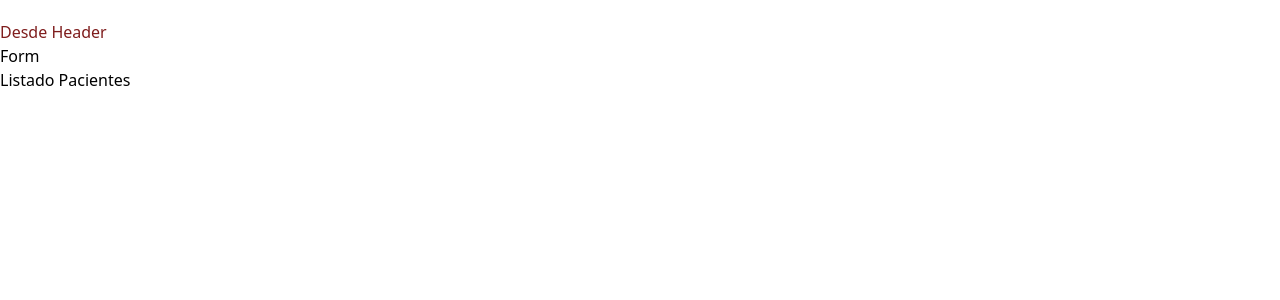
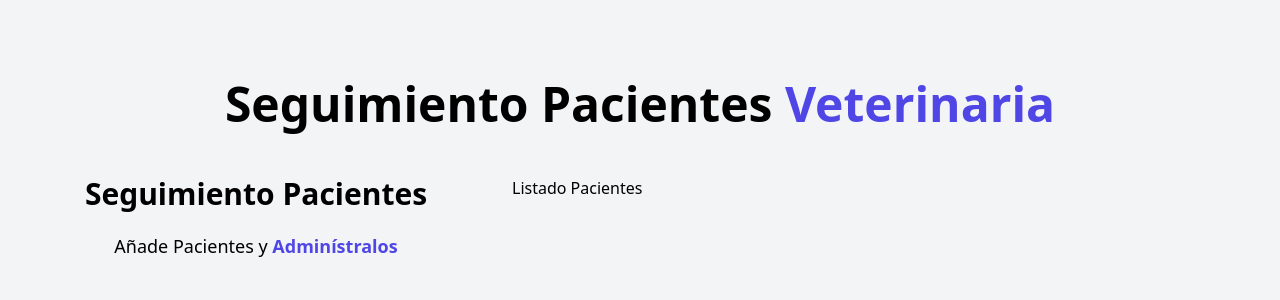
Before and after one commit to CarlosCrisonG/Appointment-RB, a React (Vite) app: page / in a window 1280 px wide. Shown: the top 300 px of the page. Built offline with nearby package versions, Linux system fonts and the light colour scheme.

Commit message:
Form header added

```diff
--- a/index.html
+++ b/index.html
@@ -6,7 +6,7 @@
     <meta name="viewport" content="width=device-width, initial-scale=1.0" />
     <title>Appointment App</title>
   </head>
-  <body>
+  <body class="bg-gray-100 h-screen">
     <div id="root"></div>
     <script type="module" src="/src/main.jsx"></script>
   </body>
--- a/src/App.jsx
+++ b/src/App.jsx
@@ -5,11 +5,15 @@
 function App() {
 
   return (
-    <>
+    <div className="container mx-auto mt-20">
       <Header />
-      <Form />
-      <ListadoPacientes />
-    </>
+
+      <div className="mt-12 md:flex">
+        <Form />
+        <ListadoPacientes />
+      </div>
+
+    </div>
   )
 }
 
--- a/src/components/Form.jsx
+++ b/src/components/Form.jsx
@@ -1,7 +1,19 @@
 function Form() {
   return (
     <>
-        <h2>Form</h2>
+      <div className="md:w-1/2 lg:w-2/5">
+        <h2 className="font-black text-3xl text-center">Seguimiento Pacientes</h2>
+
+        <p className="text-lg mt-5 text-center">
+          Añade Pacientes y {""}
+          <span className="text-indigo-600 font-bold">Adminístralos</span>
+        </p>
+
+        <form action="">
+
+        </form>
+
+      </div>
     </>
   )
 }
--- a/src/components/Header.jsx
+++ b/src/components/Header.jsx
@@ -1,7 +1,10 @@
 function Header() {
     return (
         <>
-            <h1 className="text-red-900 mt-5">Desde Header</h1>
+            <h1 className="font-black text-5xl text-center md:w-2/3 mx-auto">
+                Seguimiento Pacientes {""} {/*Esto agrega un espacio */}
+                <span className="text-indigo-600">Veterinaria</span>
+            </h1>
         </>
     )
 }
--- a/src/components/ListadoPacientes.jsx
+++ b/src/components/ListadoPacientes.jsx
@@ -1,9 +1,11 @@
 function ListadoPacientes() {
     return (
         <>
-            <h2>Listado Pacientes</h2>
+            <div className="w-1/2 lg:w-3/5">
+                <h2>Listado Pacientes</h2>
+            </div>
         </>
-     );
+    );
 }
 
 export default ListadoPacientes;
```
